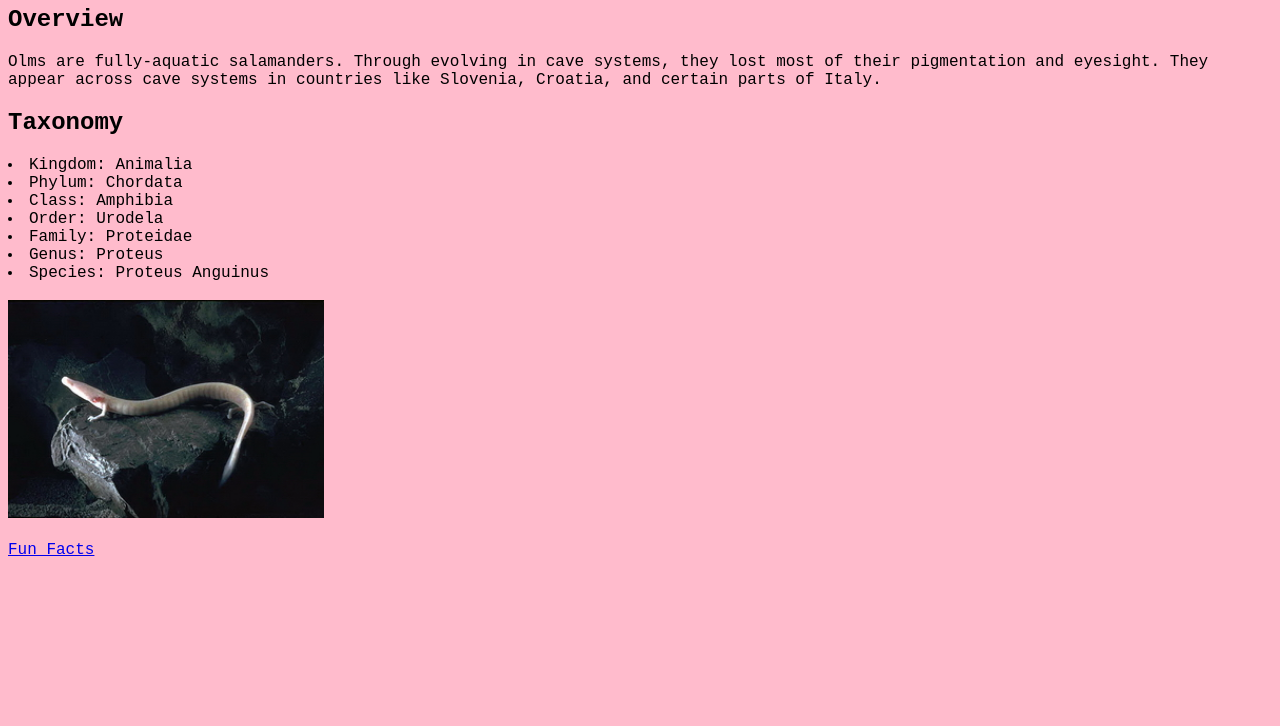
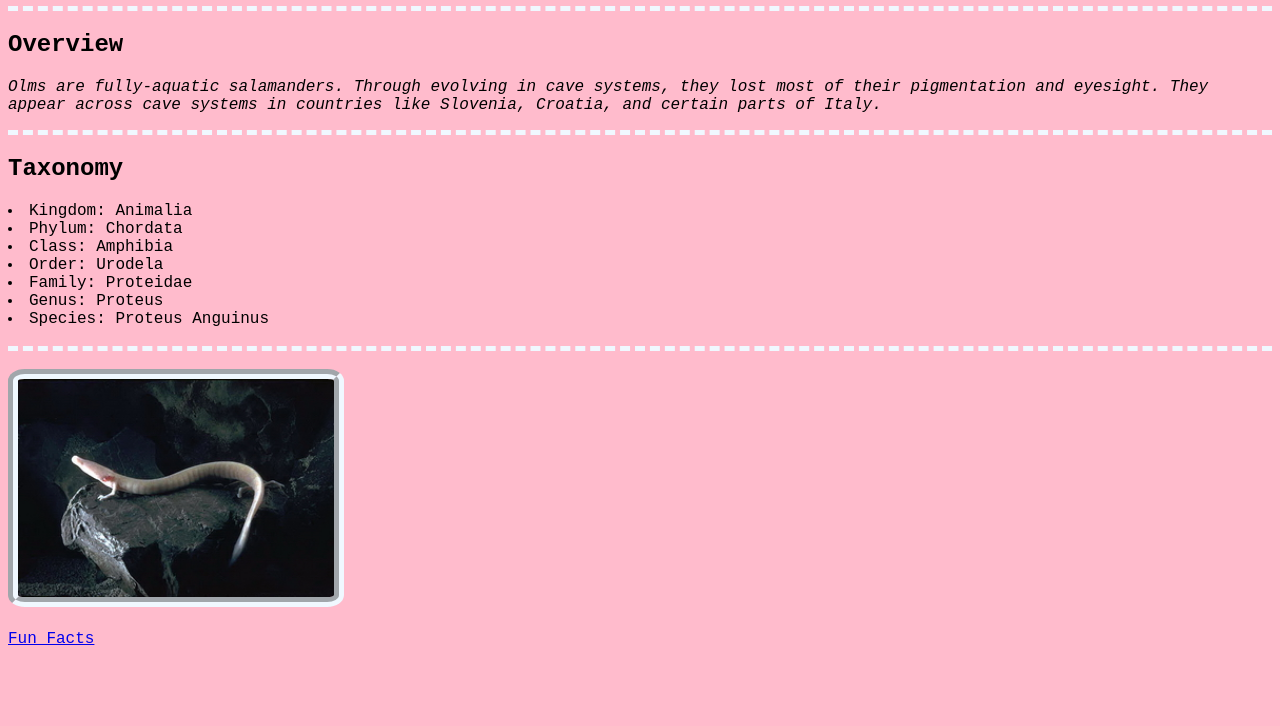
Before and after one commit to Brink-Chuck/OlmSite, a plain HTML site: page index.html in a window 1280 px wide. Shown: the part 74-800 px from the top of the page. Drawn offline with Linux system fonts and the light colour scheme.

Commit message:
Added .introduction and .picture classes and #sectionBottom and #listSpacing IDs to further customize the site

```diff
--- a/css/style.css
+++ b/css/style.css
@@ -7,3 +7,26 @@ h1 {
     font-weight: bolder;
     text-align: center;
 }
+
+.introduction {
+    font-style: italic;
+}
+
+.picture {
+    border-style: groove;
+    border-color: aliceblue;
+    border-radius: 5%;
+    border-width: 10px;
+}
+
+#sectionBottom {
+    border-bottom-color: aliceblue;
+    border-bottom-width: 5px;
+    border-bottom-style: dashed;
+}
+
+#listSpacing {
+    line-height: 20px;
+    border-bottom-color: #F5A;
+    border-bottom-style:dotted;
+}
--- a/index.html
+++ b/index.html
@@ -6,16 +6,16 @@
     <!--links style.css-->
     <link rel="stylesheet" href="css/style.css">
   <body>
-  <header>
+  <header id = "sectionBottom">
       <!-- page heading -->
      <h1>Olms (Proteus Anguinus)</h1>
   </header>
   <article>
-      <section>
+      <section id = "sectionBottom">
        <!-- subheading -->
        <h2>Overview</h2>
       <!-- paragraph text under overview subheading -->
-       <p>Olms are fully-aquatic salamanders.
+       <p class = "introduction">Olms are fully-aquatic salamanders.
        Through evolving in cave systems, they lost
         most of their pigmentation and eyesight.
         They appear across cave systems in countries like
@@ -23,7 +23,7 @@
        </p>
       </section>
 
-      <section>
+      <section id = "sectionBottom">
         <!-- second subheading -->
         <h2>Taxonomy</h2>
 
@@ -35,12 +35,14 @@
         <li>Family:   Proteidae</li>
         <li>Genus:    Proteus</li>
         <li>Species:  Proteus Anguinus</li>
+        <br>
       </section>
     <!-- line break to space the picture from the text -->
     <br>
 
     <!-- image of an olm with alt text at 25% size -->
-    <img alt = "An image of an olm"
+    <img class = picture
+    alt = "An image of an olm"
     src = "images/olmPic.jpg"
     width = 25%
     />
```
Also changed, not shown: page2.html (+5 -5 lines).
